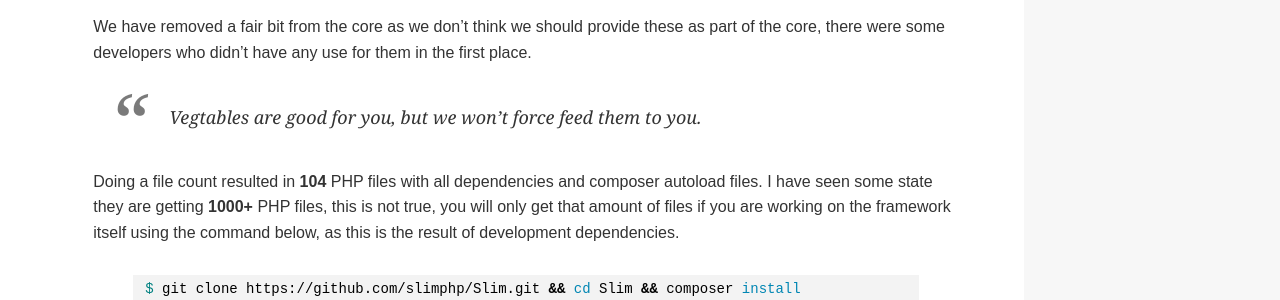
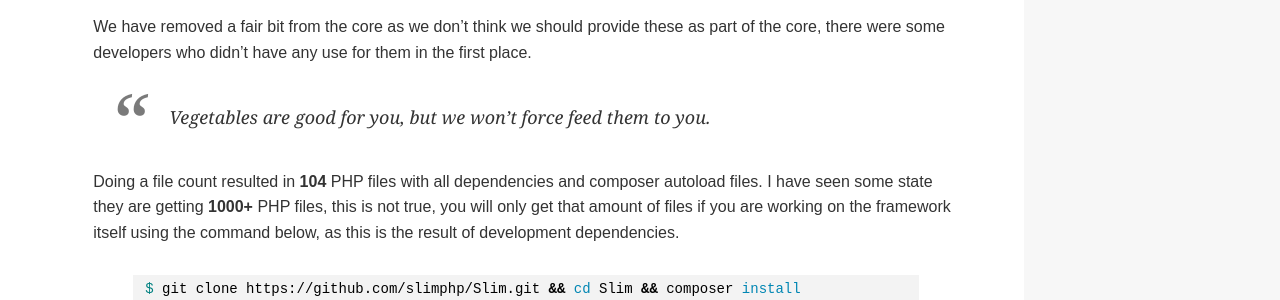
Before and after one commit to silentworks/thoughts, a Jekyll site: the page built from _posts/2015-08-01-why-is-slim3-not-so-slim-anymore.md, in a window 1280 px wide and 1364 px high. Shown: the part 548-848 px from the top of the window. Built offline with Jekyll 4.4.1, drawn with Linux system fonts in a browser that asks for light colours; Markdown is read by kramdown in place of the engine named in the settings; comment, search, counter and statistics services are not loaded.

Commit message:
Update 2015-08-01-why-is-slim3-not-so-slim-anymore.md

```diff
--- a/_posts/2015-08-01-why-is-slim3-not-so-slim-anymore.md
+++ b/_posts/2015-08-01-why-is-slim3-not-so-slim-anymore.md
@@ -24,7 +24,7 @@ You will also notice Slim only depend on 4 external sources, 2 of which are just
 
 We have removed a fair bit from the core as we don't think we should provide these as part of the core, there were some developers who didn't have any use for them in the first place.
 
-> Vegtables are good for you, but we won't force feed them to you.
+> Vegetables are good for you, but we won't force feed them to you.
 
 Doing a file count resulted in **104** PHP files with all dependencies and composer autoload files. I have seen some state they are getting **1000+** PHP files, this is not true, you will only get that amount of files if you are working on the framework itself using the command below, as this is the result of development dependencies.
 
```
